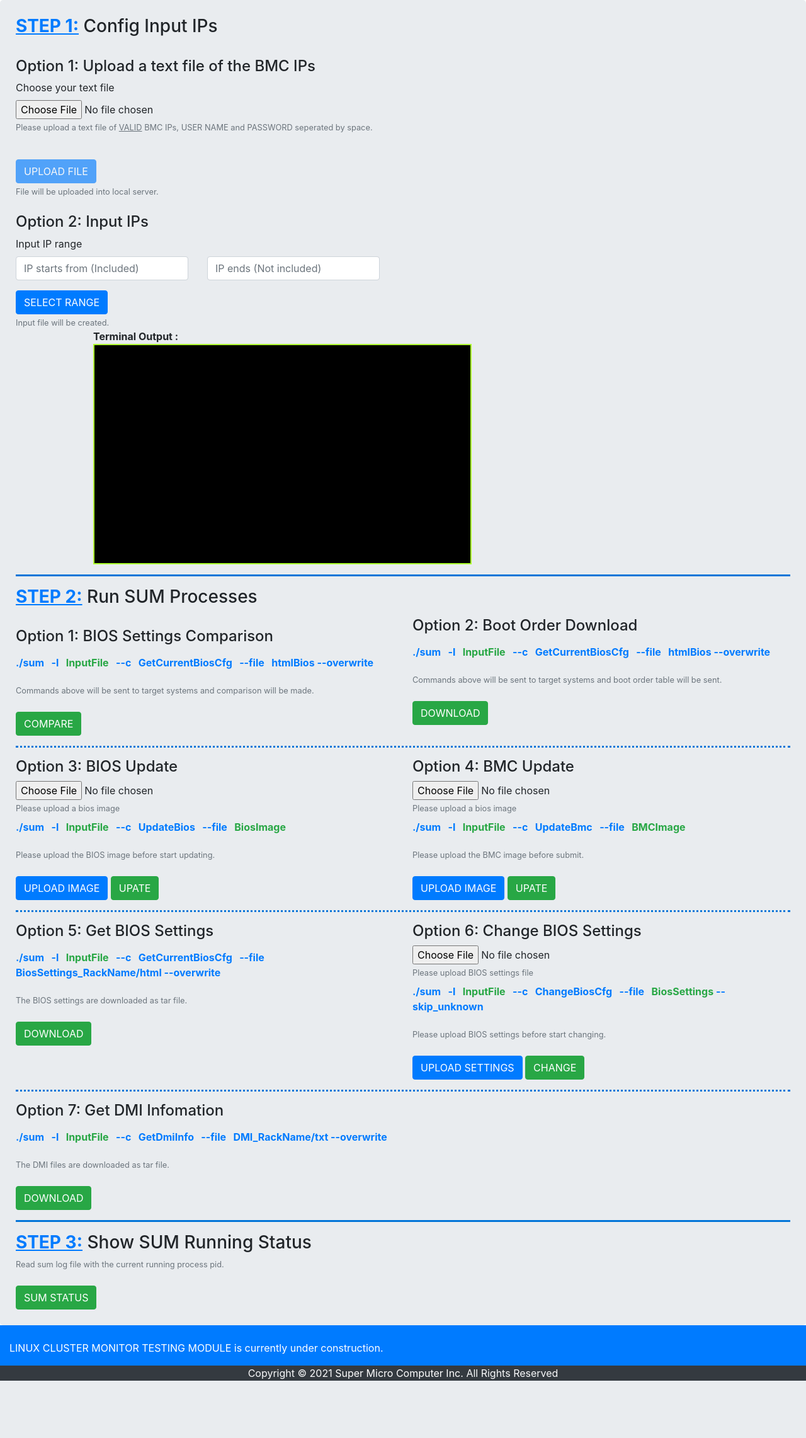
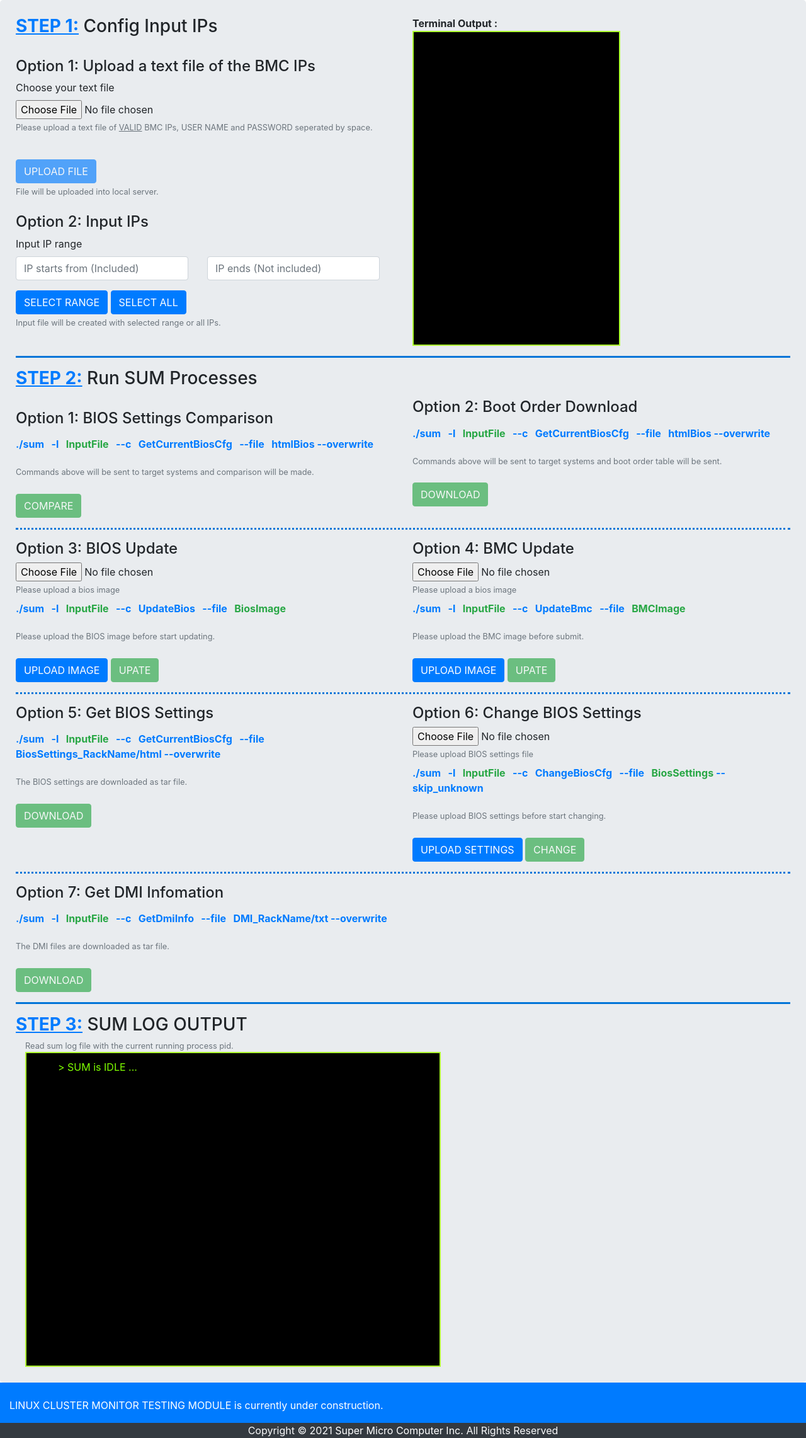
Before and after one commit to neonadia/sysmonitorfrontend, a Flask app: template MongoFlask/templates/sumtoolboxupload.html in a window 1280 px wide. Shown: the part 64-2347 px from the top of the page at 63% size. Before the commit the page ends 2256 px from the top, so only its background shows below. Run offline with Flask 2, Linux system fonts and the light colour scheme; the template is opened without the code that fills it, so the values that code supplies are empty; parts of the project's set-up code (start-up, migrations or seed data) failed here and were passed over; some libraries are stand-ins or nearby versions.

Commit message:
Added sum log output terminal

```diff
--- a/MongoFlask/app.py
+++ b/MongoFlask/app.py
@@ -1221,14 +1221,34 @@ def sumlogpage():
     sumlogout = sumLogOutput()
     if sumlogout == 1:
         return render_template("sumLog.html", sumloglines = ['SUM is not running!!'],rackname=rackname,rackobserverurl = rackobserverurl)
-    elif sumlogout == 1:
-        return render_template("sumLog.html", sumloglines = ['Multiple SUM processes are detected, no output can display!!'],rackname=rackname,rackobserverurl = rackobserverurl)
+    elif sumlogout == 2:
+        return render_template("sumLog.html", sumloglines = ['Multiple SUM processes are detected, no output can be displayed!!'],rackname=rackname,rackobserverurl = rackobserverurl)
     sumloglines = ["SUM is running!!"]
     with open(sumlogout, "r") as sumlogfile:
         for line in sumlogfile:
             line = line.strip()
             sumloglines.append(line)
     return render_template("sumLog.html", sumloglines = sumloglines,rackname=rackname,rackobserverurl = rackobserverurl)
+
+@app.route('/sumlogtermial')
+def sumlogtermial():
+    sumlogout = sumLogOutput()
+    response = {'status':-1,'log_lines':[]}
+    if sumlogout == 1:
+        response['status'] = 1
+        response['log_lines'] = [' <ul> > SUM is IDLE ... </ul>']
+        return json.dumps(response)
+    elif sumlogout == 2:
+        response['status'] = 2
+        response['log_lines'] = [' <ul> > Error: multiple SUM processes are detected, no output can be displayed!! </ul>']
+        return json.dumps(response)
+    response['status'] = 0
+    response['log_lines'] = [' <ul> > SUM is RUNNING NOW, Please do not submit multiple SUM request ... </ul>']
+    with open(sumlogout, "r") as sumlogfile:
+        for line in sumlogfile:
+            line = line.strip()
+            response['log_lines'].append(' <ul> >  '+ line +'  </ul>')
+    return json.dumps(response)
 
 @app.route('/sumtoolboxupload',methods=['GET', 'POST'])
 def sumtoolboxupload():
--- a/MongoFlask/templates/bmceventcleanerupload.html
+++ b/MongoFlask/templates/bmceventcleanerupload.html
@@ -119,10 +119,10 @@
                         <label>Input IP range</label>
                             <div class ="row">
                             <div class="col-auto">
-                            <input class="form-control" type="text" name ="ipstart" id="ipstart" placeholder="IP starts from (Included)" required>
+                            <input class="form-control" type="text" name ="ipstart" id="ipstart" placeholder="IP starts from (Included)">
                             </div>
                             <div class="col-auto">
-                            <input class="form-control" type="text" name ="ipend" id="ipend" placeholder="IP ends (Not included)" required>
+                            <input class="form-control" type="text" name ="ipend" id="ipend" placeholder="IP ends (Not included)">
                             </div>
                             <input type="hidden" id="inputtype" name="inputtype" value="bmceventcleanerip">
                             <input type="hidden" id="iptype" name="iptype" value="ipmi">
--- a/MongoFlask/templates/sumtoolboxupload.html
+++ b/MongoFlask/templates/sumtoolboxupload.html
@@ -31,9 +31,9 @@
     /* CSS For the terminal window, made scroll incase output is too large */
     div.scroll {
         background-color: black;
-        width: 400px;
-        height: 350px;
-        max-height: 600px;
+        width: 800px;
+        height: 500px;
+        max-height: 800px;
         overflow-x: hidden;
         overflow-y: auto;
         text-align: left;
@@ -93,6 +93,8 @@
     <div class="jumbotron bg-infor" style="margin: 0rem; padding: 25px;" >
     <div class ="row">
             <div class="col">
+                <div class ="row">
+                    <div class="col">
                         <form id = "fileform">
                             <div class="form-group">
                                 <h3><u class="font-weight-bold text-primary">STEP 1:</u> Config Input IPs</h3>
@@ -112,7 +114,6 @@
                         </form>
                     </div>
                 </div>
-
             <br>
 
                 <div class ="row">
@@ -125,26 +126,28 @@
                                 <label>Input IP range</label>
                                     <div class ="row">
                                     <div class="col-auto">
-                            <input class="form-control" type="text" name ="ipstart" id="ipstart" placeholder="IP starts from (Included)" required>
+                                    <input class="form-control" type="text" name ="ipstart" id="ipstart" placeholder="IP starts from (Included)">
                                     </div>
                                     <div class="col-auto">
-                            <input class="form-control" type="text" name ="ipend" id="ipend" placeholder="IP ends (Not included)" required>
+                                    <input class="form-control" type="text" name ="ipend" id="ipend" placeholder="IP ends (Not included)">
                                     </div>
                                     <input type="hidden" id="inputtype" name="inputtype" value="suminput">
                                     <input type="hidden" id="iptype" name="iptype" value="ipmi">
                                     </div>
                             </div>
                             <button id="inputbutton" type="submit" class="btn btn-primary" id="uploadRange" onclick="uploadIPs()">SELECT RANGE</button>
-                    <small id="help1" class="form-text text-muted">Input file will be created.</small>
-                    <div class="col auto" style="padding-left: 10%; font-weight: bolder;">
+                            <button id="inputbutton" class="btn btn-primary" id="uploadall" onclick="uploadallIPs()">SELECT ALL</button>
+                            <small id="help1" class="form-text text-muted">Input file will be created with selected range or all IPs.</small>
+                        </form>
+                    </div>
+                </div>
+            </div>
+            <div class="col auto" style="font-weight: bolder;">
                   Terminal Output :
                  <div class="col-auto scroll" id = "upload_terminal" style="background-color: black; color: chartreuse; width: 55%; padding: 10px; border: 2px solid greenyellow; font-weight: normal; margin-left: 0%;">
                  </div>
             </div>
-                </form>
         </div>
-        </div>
-
         <hr class="solid">
 
         <div class ="row">
@@ -158,7 +161,7 @@
                           </div>
                           <small id="help1" class="form-text text-muted">Commands above will be sent to target systems and comparison will be made.</small>
                           <br>
-                    <button id="testrunbutton" type="submit" class="btn btn-success" target="_blank">COMPARE</button>
+                    <button id="sumbutton1" type="submit" class="btn btn-success" disabled target="_blank">COMPARE</button>
                 </form>
             </div>
             <div class="col">
@@ -172,7 +175,7 @@
                           </div>
                           <small id="help1" class="form-text text-muted">Commands above will be sent to target systems and boot order table will be sent.</small>
                           <br>
-                    <button id="testrunbutton" type="submit" class="btn btn-success">DOWNLOAD</button>
+                    <button id="sumbutton2" type="submit" class="btn btn-success" disabled>DOWNLOAD</button>
                 </form>
             </div>
         </div>
@@ -194,8 +197,8 @@
                           </div>
                           <small id="help1" class="form-text text-muted">Please upload the BIOS image before start updating.</small>
                           <br>
-                    <button id="testrunbutton" type="submit" class="btn btn-primary">UPLOAD IMAGE</button>
-                    <a class="btn btn-success mr-1" href="{{ url_for('sumbiosupdateoutput') }}">UPATE</a>
+                    <button id="uploadimage1" type="submit" class="btn btn-primary">UPLOAD IMAGE</button>
+                    <a id="sumbutton3" class="btn btn-success mr-1 disabled" href="{{ url_for('sumbiosupdateoutput') }}" disabled>UPATE</a>
                 </form>
             </div>
             <div class="col">
@@ -212,8 +215,8 @@
                           </div>
                           <small id="help1" class="form-text text-muted">Please upload the BMC image before submit.</small>
                           <br>
-                    <button id="testrunbutton" type="submit" class="btn btn-primary">UPLOAD IMAGE</button>
-                    <a class="btn btn-success mr-1" href="{{ url_for('sumbmcupdateoutput') }}">UPATE</a>
+                    <button id="uploadimage2" type="submit" class="btn btn-primary">UPLOAD IMAGE</button>
+                    <a id="sumbutton4" class="btn btn-success mr-1 disabled" href="{{ url_for('sumbmcupdateoutput') }}" disabled>UPATE</a>
                 </form>
             </div>
         </div>
@@ -230,7 +233,7 @@
                           </div>
                           <small id="help1" class="form-text text-muted">The BIOS settings are downloaded as tar file.</small>
                           <br>
-                    <a class="btn btn-success mr-1" href="{{ url_for('sumdownloadbiossettings') }}">DOWNLOAD</a>
+                    <a id="sumbutton5" class="btn btn-success mr-1 disabled" href="{{ url_for('sumdownloadbiossettings') }}">DOWNLOAD</a>
             </div>
             <div class="col">
                 <form action="/sumbiossettingsupload" method="POST" enctype="multipart/form-data" id = "fileform">
@@ -247,7 +250,7 @@
                           <small id="help1" class="form-text text-muted">Please upload BIOS settings before start changing.</small>
                           <br>
                     <button id="testrunbutton" type="submit" class="btn btn-primary">UPLOAD SETTINGS</button>
-                    <a class="btn btn-success mr-1" href="{{ url_for('sumbiossettingschangeoutput') }}">CHANGE</a>
+                    <a id="sumbutton6" class="btn btn-success mr-1 disabled" href="{{ url_for('sumbiossettingschangeoutput') }}">CHANGE</a>
                 </form>
             </div>
         </div>
@@ -256,6 +259,7 @@
 
         <div class ="row">
             <div class="col">
+                <form action="/sumdownloaddmi" method="POST" enctype="multipart/form-data" id = "fileform">
                     <h4>Option 7: Get DMI Infomation</h4>
                           <div class="form-group row">
                             <label class="col-auto col-form-label text-left font-weight-bold text-primary">
@@ -264,7 +268,8 @@
                           </div>
                           <small id="help1" class="form-text text-muted">The DMI files are downloaded as tar file.</small>
                           <br>
-                    <a class="btn btn-success mr-1" href="{{ url_for('sumdownloaddmi') }}">DOWNLOAD</a>
+                    <button id="sumbutton7" class="btn btn-success mr-1" disabled >DOWNLOAD</button>
+                </form>
             </div>
         </div>
 
@@ -272,12 +277,22 @@
 
         <hr class="solid">
 
-        <div class ="row">
+        <div class="row">
+            <!--
             <div class="col">
                     <h3><u class="font-weight-bold text-primary">STEP 3:</u> Show SUM Running Status</h3>
                     <small id="help1" class="form-text text-muted">Read sum log file with the current running process pid.</small>
                     <br>
                     <a class="btn btn-success mr-1" href="{{ url_for('sumlogpage') }}" target="_blank">SUM STATUS</a>
+            </div>
+            -->
+            <div class="col">
+            <h3><u class="font-weight-bold text-primary">STEP 3:</u> SUM LOG OUTPUT</h3>
+            <div class="col auto" style="font-weight: bolder;">
+                 <small id="help1" class="form-text text-muted">Read sum log file with the current running process pid.</small>
+                 <div class="col-auto scroll" id = "sum_terminal" style="background-color: black; color: chartreuse; width: 55%; padding: 10px; border: 2px solid greenyellow; font-weight: normal; margin-left: 0%;">
+                 </div>
+            </div>
             </div>
         </div>
 
@@ -312,6 +327,7 @@
 
     <script type="text/javascript">
         var terminal = document.getElementById('upload_terminal'); //// terminal window to insert output
+        var sum_terminal = document.getElementById('sum_terminal');
         document.addEventListener('DOMContentLoaded', function() { //// On page load check system for ip file and update Current Selected IPs
             $.CheckIPMIs();
         }, false);
@@ -339,12 +355,14 @@
                     }
                     if (hasIPs === false){
                         terminal.insertAdjacentHTML('beforeend'," <ul> > No IPs selected from this Rack </ul>");
+                        disableSUMButtons()
                     }
                     else{
                         terminal.insertAdjacentHTML('beforeend'," <ul> > Current Selected IPs has been updated </ul>");
                         terminal.insertAdjacentHTML('beforeend'," <ul> > Run the commands when ready... </ul>");
                         ips = document.getElementById("display_ips")
                         ips.classList.add("show")
+                        enableSUMButtons()
                     }
                 }
             });
@@ -403,6 +421,55 @@
                 }
             });
         }
+        $.CallAdvancedAllGenerator = function(inputtpye,iptype){
+            $.ajax({
+                url: '/advanceinputgenerator_all_ajaxVersion',
+                type: 'GET',
+                dataType: "JSON",
+                data: {inputtype: inputtpye, iptype: iptype}, // Send the variables to create a IP file.
+                success: function(result){
+                    var data = result;
+                    var complete = true;
+                    for (var key in data){ /// Function return a data in JSON, {SUCCESS: Success Message} or {ERROR:Error message}
+                        if (key === "ERROR"){ ///If error in key report output to terminal
+                            console.log(data[key]);
+                            complete = false;
+                            cleaner.disabled = true;
+                            terminal.insertAdjacentHTML('beforeend'," <ul> > Could not generate the file... </ul>");
+                            terminal.insertAdjacentHTML('beforeend'," <ul> > Server response: " + data[key] + " </ul>");
+                            break;
+                        }
+                        else{
+                            console.log(data[key]);
+                        }
+                    }
+                    if(complete === true){  /// Variable complete was not switch to false, which indicates succesful execution of the Generator. Report to terminal
+                        terminal.insertAdjacentHTML('beforeend'," <ul> > Got IP range from server.... </ul>");
+                        $.CheckIPMIs()
+                    }
+                }
+            });
+        }
+        function enableSUMButtons(){
+            document.getElementById('sumbutton1').disabled = false;
+            document.getElementById('sumbutton2').disabled = false;
+            document.getElementById('sumbutton3').classList.remove('disabled');
+            document.getElementById('sumbutton4').classList.remove('disabled');
+            document.getElementById('sumbutton5').classList.remove('disabled');
+            document.getElementById('sumbutton6').classList.remove('disabled');
+            document.getElementById('sumbutton7').disabled = false;
+        }
+
+        function disableSUMButtons(){
+            document.getElementById('sumbutton1').disabled = true;
+            document.getElementById('sumbutton2').disabled = true;
+            document.getElementById('sumbutton3').classList.add('disabled');
+            document.getElementById('sumbutton4').classList.add('disabled');
+            document.getElementById('sumbutton5').classList.add('disabled');
+            document.getElementById('sumbutton6').classList.add('disabled');
+            document.getElementById('sumbutton7').disabled = true;
+        }
+
         function uploadFile(){
             terminal.innerHTML = ""
             var file_name = document.getElementById("file").files[0]['name']; ///Upload file from the form element 'file'
@@ -417,6 +484,13 @@
             terminal.innerHTML = ""
             terminal.insertAdjacentHTML('beforeend'," <ul> > Getting IP Range from " + ipstart + " to " + ipend + "</ul>");
             $.CallAdvancedInputGenerator(ipstart,ipend,inputtype,iptype);
+        }
+        function uploadallIPs(){ //// Uploads 4 varibles from the input form and passes them in the URL
+            var inputtype = document.getElementById('inputform')['inputtype'].value;
+            var iptype = document.getElementById('inputform')['iptype'].value;
+            terminal.innerHTML = ""
+            terminal.insertAdjacentHTML('beforeend'," <ul> > Selecting all the IPs ... </ul>");
+            $.CallAdvancedAllGenerator(inputtype,iptype);
         }
         function handleFileSelect(evt) {
             var file = document.getElementById("file").files[0];
@@ -454,7 +528,7 @@
                     if (fileChecker){ ////If valid ips found enable the upload button.
                         button.disabled = false;
                     }
-                    else{
+                    else {
                     /// If a single invalid ip, disable upload button
                         button.disabled = true;
                     }
@@ -478,6 +552,34 @@
             }
             return (false);
         }
+
+        function sumoutputtoterminal(){
+            $.sumjQuery();
+        };
+        $.sumjQuery = function(){
+            $.ajax({
+                url: '/sumlogtermial',
+                dataType: "JSON",
+                timeout: 1000,
+                type: 'GET',
+                success: function(response){
+                var data = response;
+                const inputarray = data['log_lines']
+                if (data['status'] == 0){
+                    sum_terminal.innerHTML = ""
+                    for(i = 0; i < inputarray.length; i++ ){
+                        sum_terminal.insertAdjacentHTML('beforeend',inputarray[i]);
+                    }
+
+                }
+                }
+            });
+        };
+        sum_terminal.innerHTML = ""
+        sum_terminal.insertAdjacentHTML('beforeend',' <ul> > SUM is IDLE ... </ul>');
+        sumoutputtoterminal();
+        setInterval(sumoutputtoterminal, 1000);
+
     </script>
 </body>
 </html>
```
Lines whose indentation alone changed are shown as unchanged.
